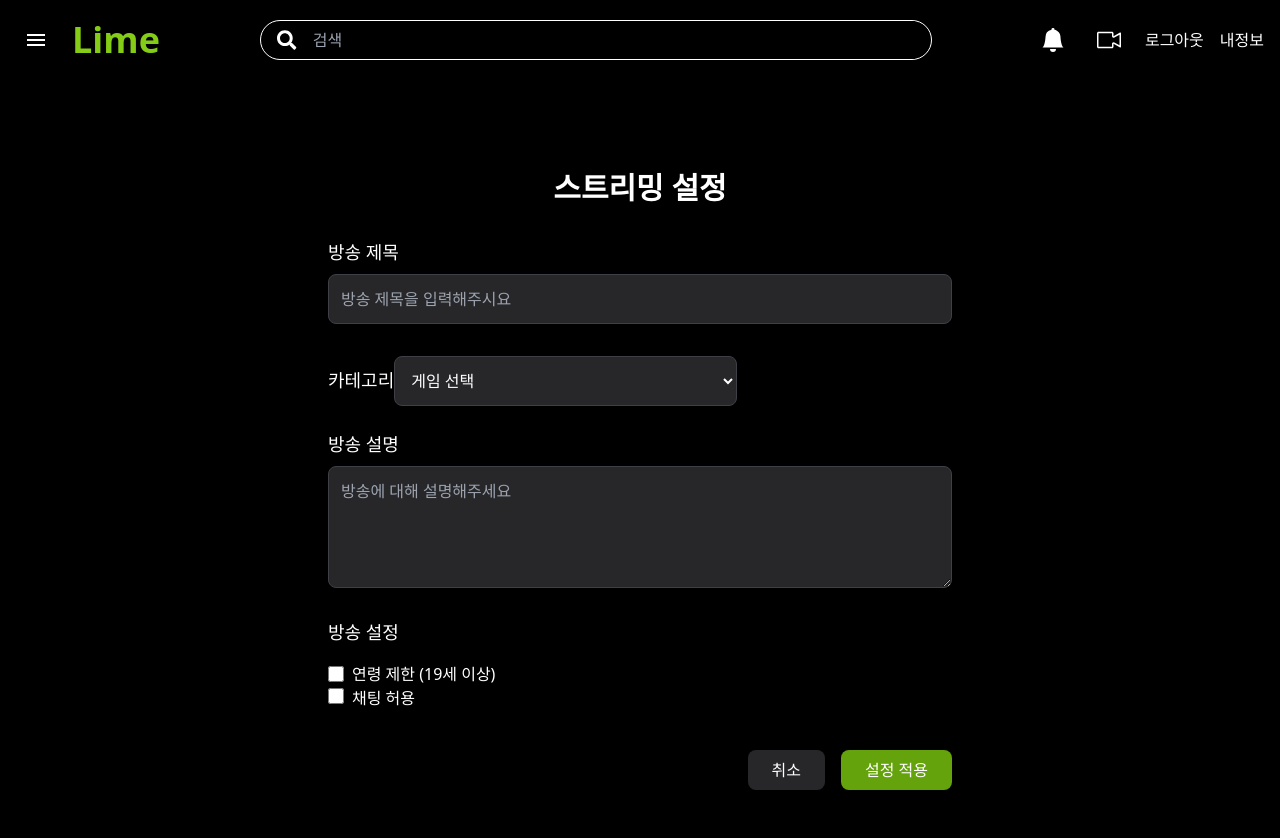
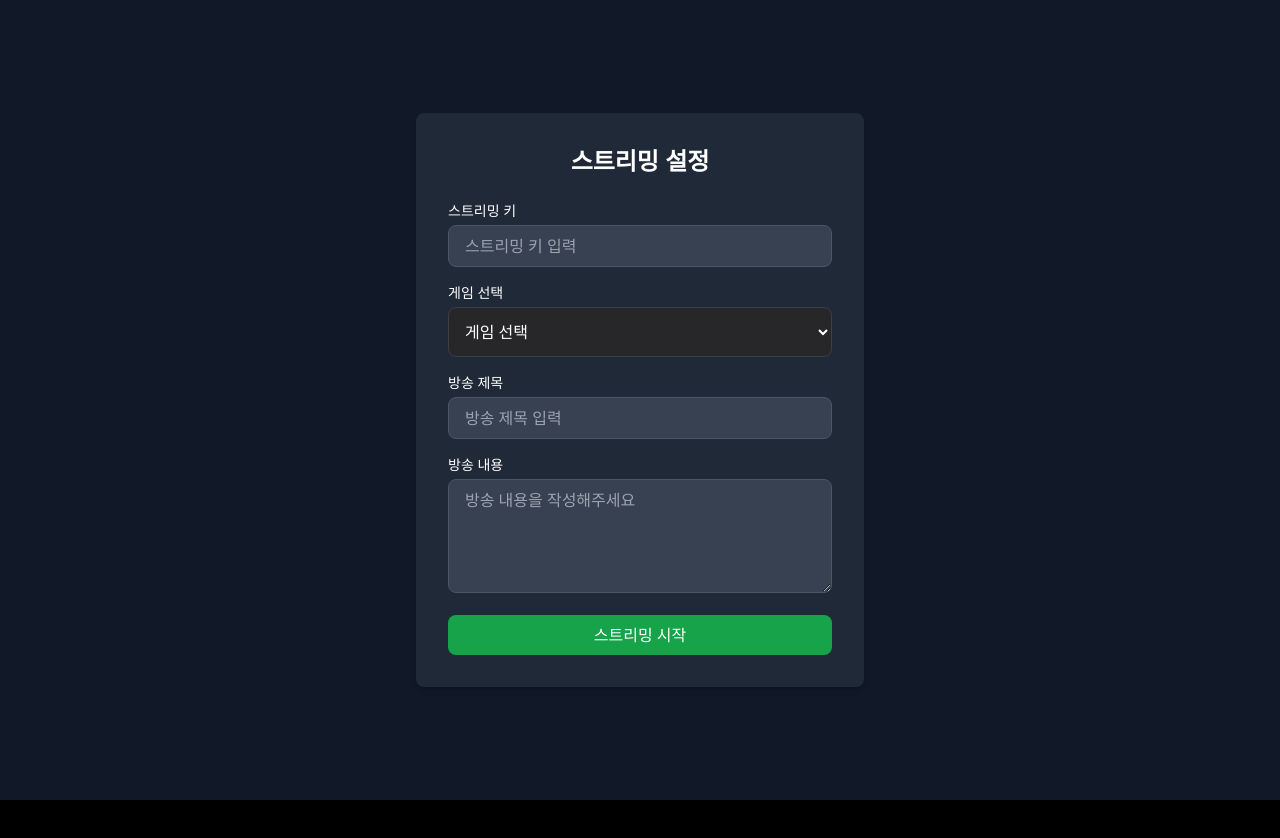
Before and after one commit to seunghun-5945/streaming, a Next.js app: page /castset in a window 1280 px wide. Shown: the top 838 px of the page. After the commit the page ends 800 px from the top, so only its background shows below. Built offline with nearby package versions, Linux system fonts and the light colour scheme; sample sign-in values are in the browser's storage.

Commit message:
feat: fuck you seunghun

```diff
--- a/src/app/broadcast/page.js
+++ b/src/app/broadcast/page.js
@@ -1,10 +1,13 @@
 'use client';
+
 import React, { useEffect, useRef, useState } from 'react';
 import Hls from 'hls.js';
 import Header from '@/components/Header';
 import { MessageSquare, Users, Share2, Heart } from 'lucide-react';
+import { useSearchParams } from 'next/navigation';
 
 const BroadcastPlayer = ({ streamUrl }) => {
+  // BroadcastPlayer 컴포넌트 코드는 동일
   const videoRef = useRef(null);
   const hlsRef = useRef(null);
 
@@ -68,7 +71,14 @@ const ChatMessage = ({ username, message }) => (
 );
 
 const Broadcast = () => {
-  const streamUrl = 'https://your-hls-stream-url.m3u8';
+  // URL 쿼리 파라미터에서 데이터 가져오기
+  const searchParams = useSearchParams();
+  const streamId = searchParams.get('streamId');
+  const title = searchParams.get('title');
+  const nickname = searchParams.get('nickname');
+  const profilePic = searchParams.get('profilePic');
+
+  const streamUrl = `http://localhost:8000/live/${streamId}/index.m3u8`;
   const [viewerCount, setViewerCount] = useState(1234);
   const [isLiked, setIsLiked] = useState(false);
 
@@ -89,14 +99,14 @@ const Broadcast = () => {
                 <div className="flex items-center space-x-4">
                   <div className="w-16 h-16 rounded-full bg-purple-600 overflow-hidden">
                     <img
-                      src="/api/placeholder/64/64"
-                      alt="Streamer"
+                      src={profilePic || "/api/placeholder/64/64"}
+                      alt={nickname}
                       className="w-full h-full object-cover"
                     />
                   </div>
                   <div>
-                    <h1 className="text-xl font-bold text-white">정주환 제주 도시자</h1>
-                    <p className="text-gray-400">Bronze4 80p</p>
+                    <h1 className="text-xl font-bold text-white">{nickname}</h1>
+                    <p className="text-gray-400">Stream ID: {streamId}</p>
                   </div>
                 </div>
                 <div className="flex items-center space-x-4">
@@ -116,7 +126,7 @@ const Broadcast = () => {
                 </div>
               </div>
               <p className="mt-4 text-white">
-                정주환 제주 도시자의 즐거운 일요일 솔랭방송!
+                {title}
               </p>
               <div className="mt-4 flex items-center space-x-4 text-gray-400">
                 <div className="flex items-center">
--- a/src/app/castset/page.js
+++ b/src/app/castset/page.js
@@ -1,77 +1,91 @@
 "use client";
 import React, { useEffect, useState } from "react";
 import { useRouter } from "next/navigation";
-import Header from "@/components/Header";
 import axios from "axios";
 
-const SettingCast = () => {
+const AddStreamKey = () => {
   const router = useRouter();
-  const [token, setToken] = useState('');
-  const [title, setTitle] = useState('');
-  const [tags, setTags] = useState('');
-  const [contents, setContents] = useState('');
+  const [token, setToken] = useState("");
+  const [streamKey, setStreamKey] = useState("");
+  const [selectedGame, setSelectedGame] = useState(""); // 게임 선택을 위한 state
+  const [title, setTitle] = useState("");
+  const [contents, setContents] = useState("");
+  const [error, setError] = useState("");
 
   useEffect(() => {
-    const extoken = localStorage.getItem('token');
-    if (!extoken) {
-      router.push('/signin');
+    const savedToken = localStorage.getItem("token");
+    if (!savedToken) {
+      router.push("/signin");
+    } else {
+      setToken(savedToken);
+    }
+  }, [router]);
+
+  const handleSubmit = async (e) => {
+    e.preventDefault();
+    setError("");
+
+    // 게임이 선택되지 않았을 경우 에러 처리
+    if (!selectedGame) {
+      setError("게임을 선택해주세요.");
       return;
     }
-    console.log("토큰 확인:", extoken);
-    setToken(extoken);
-  }, [router]);
 
-  const sendRequest = async () => {
     try {
       const response = await axios.post(
-        'http://localhost:8001/add_stream_key',
+        "http://localhost:8001/add_stream_key",
         {
-          streamKey: "string",
-          tags: [tags],
-          title: title,
-          contents: contents,
+          streamKey,
+          tags: [selectedGame], // 선택된 게임을 태그 배열로 전송
+          title,
+          contents,
         },
         {
           headers: {
-            Authorization: `Bearer ${token}`, // 헤더에 인증 토큰 추가
+            Authorization: `Bearer ${token}`,
           },
         }
       );
-      console.log("응답 데이터:", response.data);
-    } catch (error) {
-      console.error("에러 발생:", error);
+      console.log("Response Data:", response.data);
+      alert("스트리밍 키가 성공적으로 추가되었습니다!");
+      router.push("/");
+    } catch (err) {
+      console.error("Error:", err);
+      setError(err.response?.data?.detail || "에러가 발생했습니다.");
     }
   };
 
+  return (
+    <div className="min-h-screen bg-gray-900 text-white flex items-center justify-center">
+      <form
+        className="bg-gray-800 p-8 rounded-lg shadow-md w-full max-w-md"
+        onSubmit={handleSubmit}
+      >
+        <h2 className="text-2xl font-bold mb-6 text-center">스트리밍 설정</h2>
 
-  return (
-    <>
-    <Header />
-    <div className="w-full min-h-screen flex flex-col bg-black text-white p-4">
-      <div className="w-1/2 mx-auto my-auto">
-        <h1 className="w-full flex justify-center text-3xl font-bold mb-8">스트리밍 설정</h1>
+        {error && (
+          <p className="bg-red-500 text-white p-2 mb-4 rounded">{error}</p>
+        )}
 
-        <form className="space-y-6">
-          {/* 방송 제목 */}
-          <div className="flex flex-col space-y-2">
-            <label className="text-lg">방송 제목</label>
+        <div className="mb-4">
+          <label className="block text-sm font-medium mb-1">스트리밍 키</label>
           <input
-              onChange={(e) => setTitle(e.target.value)}
             type="text"
-              name="title"
-              placeholder="방송 제목을 입력해주시요"
-              className="w-full p-3 bg-zinc-800 rounded-lg border border-zinc-700
-            focus:outline-none focus:ring-2 focus:ring-lime-500"
+            value={streamKey}
+            onChange={(e) => setStreamKey(e.target.value)}
+            className="w-full px-4 py-2 rounded-lg bg-gray-700 border border-gray-600 focus:outline-none"
+            placeholder="스트리밍 키 입력"
+            required
           />
         </div>
 
-          {/* 카테고리 */}
+        <div className="mb-4">
+          <label className="block text-sm font-medium mb-1">게임 선택</label>
           <div className="space-y-2">
-            <label className="text-lg">카테고리</label>
             <select
-                name="category"
-                onChange={(e) => setTags(e.target.value)}
-                className="w-fulselectl p-3 bg-zinc-800 rounded-lg border border-zinc-700
+              value={selectedGame}
+              onChange={(e) => setSelectedGame(e.target.value)}
+              className="w-full p-3 bg-zinc-800 rounded-lg border border-zinc-700
                         focus:outline-none focus:ring-2 focus:ring-lime-500"
               required
             >
@@ -98,67 +112,41 @@ const SettingCast = () => {
               <option value="tetris">Tetris</option>
             </select>
           </div>
+        </div>
 
-          {/* 방송 설명 */}
-          <div className="space-y-2">
-            <label className="text-lg">방송 설명</label>
-            <textarea
-              name="description"
-              onChange={(e) => setContents(e.target.value)}
-              placeholder="방송에 대해 설명해주세요"
-              className="w-full p-3 bg-zinc-800 rounded-lg border border-zinc-700
-                         focus:outline-none focus:ring-2 focus:ring-lime-500"
-              rows={4}
-              maxLength={500}
+        <div className="mb-4">
+          <label className="block text-sm font-medium mb-1">방송 제목</label>
+          <input
+            type="text"
+            value={title}
+            onChange={(e) => setTitle(e.target.value)}
+            className="w-full px-4 py-2 rounded-lg bg-gray-700 border border-gray-600 focus:outline-none"
+            placeholder="방송 제목 입력"
+            required
           />
         </div>
 
-          {/* 방송 설정 */}
-          <div className="space-y-4">
-            <h2 className="text-lg">방송 설정</h2>
-            <div className="space-y-3">
-              <label className="flex items-center space-x-2">
-                <input
-                  type="checkbox"
-                  className="w-4 h-4 rounded text-lime-500 focus:ring-lime-500 bg-zinc-800 border-zinc-700"
+        <div className="mb-4">
+          <label className="block text-sm font-medium mb-1">방송 내용</label>
+          <textarea
+            value={contents}
+            onChange={(e) => setContents(e.target.value)}
+            className="w-full px-4 py-2 rounded-lg bg-gray-700 border border-gray-600 focus:outline-none"
+            placeholder="방송 내용을 작성해주세요"
+            rows={4}
+            required
           />
-                <span>연령 제한 (19세 이상)</span>
-              </label>
-
-              <label className="fㅁlex items-center space-x-2">
-                <input
-                  type="checkbox"
-                  className="w-4 h-4 rounded text-lime-500 focus:ring-lime-500 bg-zinc-800 border-zinc-700"
-                />
-                <span>채팅 허용</span>
-              </label>
-            </div>
         </div>
 
-          {/* 버튼 */}
-          <div className="flex justify-end space-x-4 pt-4">
-            <button
-              type="button"
-              onClick={() => router.back()}
-              className="px-6 py-2 bg-zinc-800 text-white rounded-lg
-                         hover:bg-zinc-700 transition-colors"
-            >
-              취소
-            </button>
         <button
           type="submit"
-              onClick={sendRequest}
-              className="px-6 py-2 bg-lime-600 text-white rounded-lg
-                         hover:bg-lime-500 transition-colors"
+          className="w-full bg-green-600 hover:bg-green-500 text-white py-2 rounded-lg transition duration-200"
         >
-              설정 적용
+          스트리밍 시작
         </button>
-          </div>
       </form>
     </div>
-    </div>
-    </>
   );
 };
 
-export default SettingCast;
+export default AddStreamKey;
--- a/src/components/Home.js
+++ b/src/components/Home.js
@@ -10,6 +10,8 @@ import { CgMediaLive } from "react-icons/cg";
 import { CiStar } from "react-icons/ci";
 import suggest from "@/json/suggest.json";
 import background from "@/app/assets/images/LimeBackground.png";
+import axios from "axios";
+import { useRouter } from "next/navigation";
 
 const TagButton = ({ tag }) => {
   return (
@@ -51,6 +53,101 @@ const Category = ({ name, img, index, show }) => {
           <span className="ml-3">{show}명 시청중</span>
         </span>
       </div>
+    </div>
+  );
+};
+
+const LiveStream = () => {
+  const [liveStream, setLiveStream] = useState([]);
+  const router = useRouter();
+
+  useEffect(() => {
+    const fetchData = async () => {
+      try {
+        const response = await axios.get('http://localhost:8001/streams');
+        const dataArray = Object.entries(response.data).map(([id, data]) => ({
+          id,
+          ...data
+        }));
+        setLiveStream(dataArray);
+      } catch (error) {
+        console.error("스트림 데이터 불러오기 실패:", error);
+      }
+    };
+
+    fetchData();
+    const interval = setInterval(fetchData, 30000);
+    return () => clearInterval(interval);
+  }, []);
+
+  const handleClick = (stream) => {
+    // URL 쿼리 파라미터를 사용하여 데이터 전달
+    router.push(`/broadcast?streamId=${stream.id}&title=${encodeURIComponent(stream.title)}&nickname=${encodeURIComponent(stream.nickname)}&profilePic=${encodeURIComponent(stream.profile_pic)}`);
+  };
+
+  if (liveStream.length === 0) {
+    return <div className="flex justify-center items-center w-full h-full text-white">
+      로딩중...
+    </div>;
+  }
+
+  return (
+    <div className="flex flex-row gap-4 px-6 overflow-x-auto hide-scrollbar">
+      {liveStream.map((stream) => (
+        <div
+          key={stream.id}
+          className="w-[450px] h-[360px] flex-shrink-0 bg-gray-800 rounded-xl overflow-hidden hover:scale-105 transition-transform duration-300 cursor-pointer shadow-lg hover:shadow-xl"
+          onClick={() => handleClick(stream)}
+        >
+          {/* 썸네일 이미지 컨테이너 */}
+          <div className="relative w-full h-[200px]">
+            <img
+              src={stream.profile_pic}
+              className="w-full h-full object-cover"
+              alt={stream.nickname}
+            />
+            {/* 라이브 배지 */}
+            <div className="absolute top-3 left-3 flex items-center bg-red-600 px-2 py-1 rounded-lg">
+              <CgMediaLive className="text-white mr-1" />
+              <span className="text-white text-sm font-bold">LIVE</span>
+            </div>
+            {/* 시청자 수 배지 */}
+            <div className="absolute top-3 right-3 flex items-center bg-black bg-opacity-70 px-2 py-1 rounded-lg">
+              <span className="text-white text-sm">1.2K명 시청</span>
+            </div>
+          </div>
+
+          {/* 컨텐츠 정보 */}
+          <div className="p-4 flex flex-col gap-2">
+            {/* 스트리머 프로필 */}
+            <div className="flex items-center gap-3">
+              <img
+                src={stream.profile_pic}
+                className="w-10 h-10 rounded-full border-2 border-lime-500"
+                alt={stream.nickname}
+              />
+              <span className="text-white font-bold text-lg truncate">
+                {stream.nickname}
+              </span>
+            </div>
+
+            {/* 방송 제목 */}
+            <h3 className="text-white font-medium text-base line-clamp-2 h-12">
+              {stream.title}
+            </h3>
+
+            {/* 카테고리/태그 */}
+            <div className="flex gap-2">
+              <span className="text-sm px-2 py-1 bg-gray-700 text-gray-300 rounded-full">
+                Just Chatting
+              </span>
+              <span className="text-sm px-2 py-1 bg-gray-700 text-gray-300 rounded-full">
+                한국어
+              </span>
+            </div>
+          </div>
+        </div>
+      ))}
     </div>
   );
 };
@@ -365,9 +462,12 @@ const Home = () => {
           </div>
         </div>
       </div>
-      <div className="w-full h-1/3 flex flex-col">
+      <div className="w-full h-1/2 flex flex-col">
         <div className="w-full h-1/6 flex items-center bg-black">
-          <span className="text-2xl flex flex-row items-center justify-between px-6 text-white"><CiStar color="yellow" className="text-4xl"/>이번주 인기 스트리머</span>
+          <span className="text-2xl flex flex-row items-center justify-between px-6 text-white"><CiStar color="yellow" className="text-4xl"/>현재 인기있는 스트리밍</span>
+        </div>
+        <div className="w-full h-5/6 flex flex-row items-center">
+          <LiveStream />
         </div>
       </div>
     </div>
```
Lines whose indentation alone changed are shown as unchanged.
